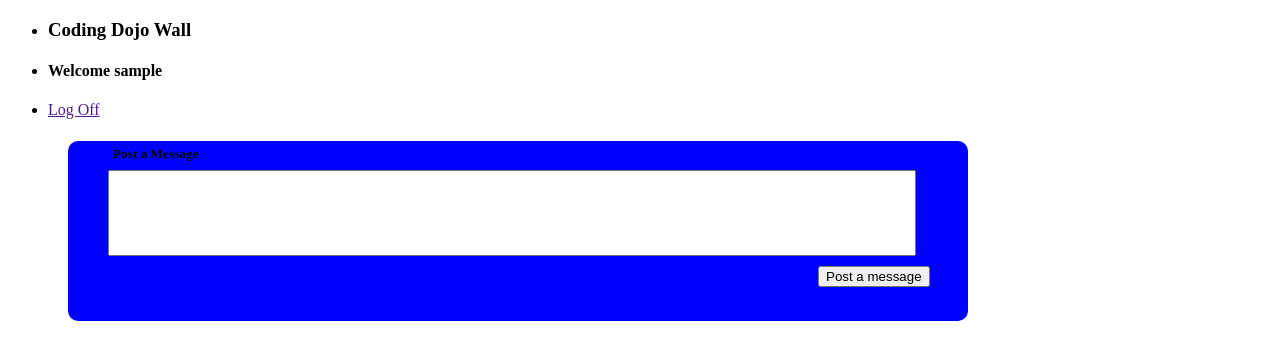
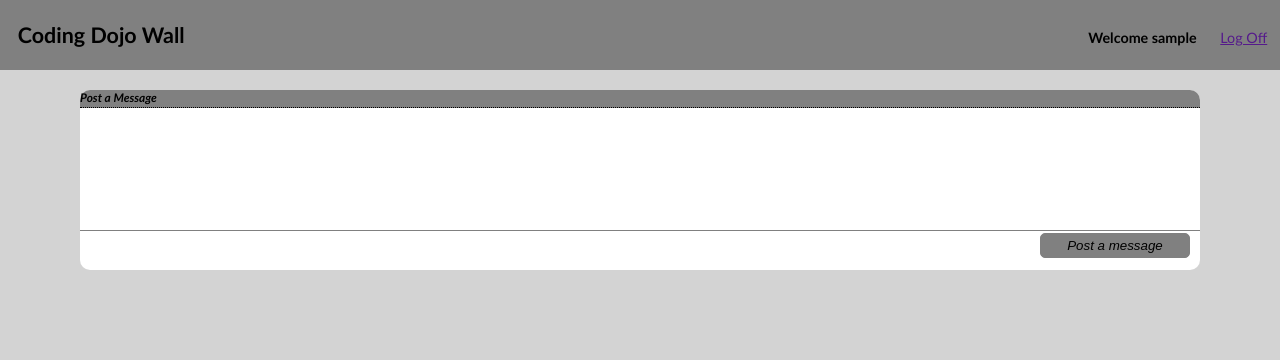
Before and after one commit to Puliyedath/TheWall, a PHP site: page /home.php in a window 1280 px wide. Shown: the top 360 px of the page. Run offline with PHP 8.4, Linux system fonts and the light colour scheme; the visitor is signed in with stand-in values (Sample User, id 1); data that the repository does not hold is empty; a stand-in replaces the project's code that opens the database connection.

Commit message:
styles the home page with gray white and golden

```diff
--- a/views/css/home.css
+++ b/views/css/home.css
@@ -1,32 +1,138 @@
 *{
+	padding: 0px;
+	margin: 0px;
+	border: 0px;
 }
 
-form{
-	background: blue;
-	margin: 5px 60px;
+li{
+	list-style: none;
+}
+
+#header{
+	background: gray;
+	height: 40px;
+	text-align: center;
+	padding-top: 20px;
+	padding-bottom: 10px;
+
+}
+
+#header > li{
+	display: inline-block;
+	margin-left: 20px;
+}
+
+#header > li:first-child{
+	margin-left: 5px;
+}
+
+#header > li:nth-child(2){
+	margin-left: 900px;
+}
+
+body{
+	background: lightgray;
+	font-size: 89.5%; /* Base font size: 14px */
+	font-family: 'Trebuchet MS', Trebuchet, 'Lucida Sans Unicode', 'Lucida Grande', 'Lucida Sans', Arial, sans-serif;
+	line-height: 1.429;
+	text-align: left;
+}
+
+.message{
+	background: white;
+	margin: 20px 80px;
 	height: 180px;
-	width:900px;
 	border-radius: 10px;
 }
 
-form ul{
-
+.message ul li h5{
+	border-bottom: 1px dotted black;
+	background: gray;
+	font-style: italic;
+	border-radius: 10px 10px 0px 0px;
 }
 
-form ul li{
-	list-style: none
+.message ul li input[type="textarea"]{
+	height: 120px;
+	width: 100%;
+	border-bottom: 1px solid gray;
+	margin:2px 0px;
+	text-align:justify;
 }
 
-form ul li h5{
-	padding:5px 5px;
+.message ul li input[type="submit"]{
+	float: right;
+	clear: both;
+	height:25px;
+	width: 150px;
+	margin-right: 10px;
+	background: gray;
+	border: 1px solid gray;
+	border-radius: 5px;
+	font-style: italic;
 }
 
-form ul li input[type="textarea"]{
-	height: 80px;
-	width: 800px;
-	margin: -20px 0px;
+.pmessage{
+	background: gray;
 }
 
-form ul li input[type="submit"]{
-	margin: 30px 0 0px 710px;
+.pmessage p{
+	text-align:justify;
+	padding: 5px 5px;
 }
+
+
+.pmessage h5{
+	border-bottom: 1px dodgerblue black;
+	background: white;
+	font-style: italic;
+	border-radius: 10px 10px 0px 0px;
+	padding: 2px 5px;
+}
+
+.comment{
+	background: #CCCC99;
+	margin: 20px 80px;
+	height: 180px;
+	width: 60%;
+	border-radius: 10px;
+	margin-left: 450px;
+}
+
+.comment > input[type="textarea"]{
+	height: 80%;
+	width: 100%;
+	border-bottom: 1px solid #CCCC99;
+	text-align:justify;
+	border-radius: 10px 10px 0 0;
+}
+
+.comment > input[type="submit"]{
+	float: right;
+	clear: both;
+	height:25px;
+	width: 150px;
+	margin: 5px 10px 0 0;
+	background: #CCCC99;
+	border: 1px solid black;
+	border-radius: 5px;
+	font-style: italic;
+}
+
+.pcomment{
+	background: #CCCC99;
+}
+
+.pcomment p{
+	text-align:justify;
+	padding: 5px 5px;
+}
+
+
+.pcomment h5{
+	border-bottom: 1px dodgerblue black;
+	background: white;
+	font-style: italic;
+	border-radius: 10px 10px 0px 0px;
+	padding: 2px 5px;
+}
--- a/views/home.php
+++ b/views/home.php
@@ -10,14 +10,14 @@
         <link rel="stylesheet" href="css/home.css">
     </head>
     <body>
-        <ul>
-            <li><h3>Coding Dojo Wall</h3></li>
+        <ul id="header">
+            <li><h2>Coding Dojo Wall</h2></li>
             <li><h4>Welcome <?php echo $_SESSION['user_name']; ?></h4></li>
             <li><a href="">Log Off</a></li>
         </ul>
 
 
-        <form action="../controllers/postMessage.php" method="post">
+        <form class="message" action="../controllers/postMessage.php" method="post">
             <ul>
                 <li><h5>Post a Message</h5></li>
                 <li><input type="textarea" name="description" ></li>
@@ -27,46 +27,47 @@
 
 <?php
     function getComments($post_id){
-        $messages = fetch("select * from comments where comments.post_id = $post_id");
-        $temp="<ul>";
-        foreach($messages as $key=>$message){
-            $temp = $temp . "<li><p>{$message['description']}</p></li>";
+        //$messages = fetch("select * from comments where comments.post_id = $post_id");
+        $messages = fetch(join(" ",array(
+            "select comments.created_at, users.user_name,comments.description from comments",
+            "LEFT JOIN users",
+            "ON comments.user_id = users.id where comments.post_id = $post_id"
+            )));
+
+        $temp="";
+        if (!(array_key_exists('description',$messages))){
+            foreach($messages as $key=>$message){
+                $date = new DateTime($message['created_at']);
+                $formateed_dateTime= $date->format('l jS F Y');
+                $temp = $temp . "<li class='comment pcomment' ><h5>{$message['user_name']} wrote on $formateed_dateTime</h5><p>{$message['description']}</p></li>";
+            }
+        }else{
+            //fix for the fact when the library returns only one row
+            $temp = $temp . "<li class='comment pcomment' ><p>{$messages['description']}</p></li>";
         }
 
         $temp =  $temp . join("",array(
             "<li>",
-            '<form action="../controllers/postComment.php" method="post">',
-            '<input type="hidden" name="hpost_id" value="' . $post_id. '">',
-            '<input type="textarea" name="description" >',
-            '<input type="submit" name="Post a comment" value="Post a comment">',
+            '<form class="comment" action="../controllers/postComment.php" method="post">',
+                '<input type="hidden" name="hpost_id" value="' . $post_id. '">',
+                '<input type="textarea" name="description" >',
+                '<input type="submit" name="Post a comment" value="Post a comment">',
             '</form>',
             "</li>",
         ));
-        $temp = $temp. "</ul>";
         return $temp;
     }
 ?>
         <ul>
 <?php
     foreach($_SESSION['posts'] as $key=>$post){
-        echo "<li>";
-        echo "{$post['user_name']}-{$post['created_at']}";
+        $date = new DateTime($post['created_at']);
+        $formateed_dateTime= $date->format('l jS F Y');
+        echo "<li class='pmessage message'>";
+        echo "<h5>{$post['user_name']} wrote on $formateed_dateTime</h5>";
         echo "<p>{$post['description']}</p>";
+        echo "</li>";
         echo getComments($post['id']);
-/*echo join("",array(
-                                "<ul>",
-                                "<li>",
-                                    '<form action="../controllers/postComment.php" method="post">',
-                                    '<input type="hidden" name="hpost_id" value="' ,
-                                                                                        "{$post['id']}",
-                                                                                                '">',
-                                        '<input type="textarea" name="description" >',
-                                        '<input type="submit" name="Post a comment" value="Post a comment">',
-                                    '</form>',
-                                "</li>",
-                            "</ul>"
-));*/
-        echo "</li>";
     }
 ?>
         </ul>
```
